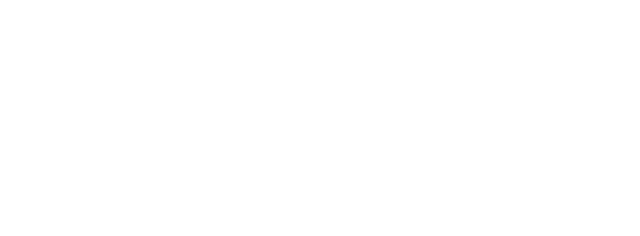
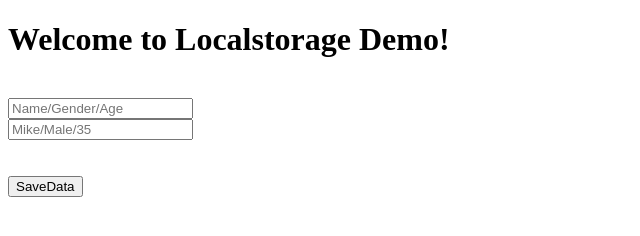
Before and after one commit to Levic559/dev_final_project, a plain HTML site: page storage.html in a window 1280 px wide. Shown: the whole page, without its empty margins (0-640 px from the left). Drawn offline with Linux system fonts and the light colour scheme.

Commit message:
localstorage

```diff
--- a/storage.html
+++ b/storage.html
@@ -1,12 +1,103 @@
 <!DOCTYPE html>
 <html lang="en">
-<head>
-  <meta charset="UTF-8">
-  <meta http-equiv="X-UA-Compatible" content="IE=edge">
-  <meta name="viewport" content="width=device-width, initial-scale=1.0">
-  <title>Document</title>
-</head>
-<body>
+  <head>
+    <meta charset="UTF-8" />
+    <meta http-equiv="X-UA-Compatible" content="IE=edge" />
+    <meta name="viewport" content="width=device-width, initial-scale=1.0" />
+    <title>Localstorage Demo</title>
+  </head>
+  <script src="jquery-3.6.0.min.js"></script>
+  <script>
+    $(function () {
+      var myH1 = document.createElement("h1");
+      var mywelcometext = document.createTextNode(
+        "Welcome to Localstorage Demo!"
+      );
+      myH1.appendChild(mywelcometext);
+      document.body.appendChild(myH1);
+      document.body.appendChild(document.createElement("br"));
 
-</body>
+      let myTextbox = document.createElement("input");
+      myTextbox.type = "text";
+      myTextbox.placeholder ="Name/Gender/Age"
+      myTextbox.id = "inpkey";
+      document.body.appendChild(myTextbox);
+      document.body.appendChild(document.createElement("br"));
+
+      let myTextbox2 = document.createElement("input");
+      myTextbox2.type = "text";
+      myTextbox2.placeholder ="Mike/Male/35"
+      myTextbox2.id = "inpvalue";
+      document.body.appendChild(myTextbox2);
+      document.body.appendChild(document.createElement("br"));
+
+
+
+
+
+      document.body.appendChild(document.createElement("br"));
+      document.body.appendChild(document.createElement("br"));
+      let myButton = document.createElement("input");
+      myButton.type = "button";
+      myButton.id = "SaveData";
+      myButton.value = "SaveData";
+      document.body.appendChild(myButton);
+      document.body.appendChild(document.createElement("br"));
+      document.body.appendChild(document.createElement("br"));
+
+      let myTextbox3 = document.createElement("div");
+
+      myTextbox3.id = "myStorage";
+      myTextbox3.style.width=300;
+      myTextbox3.style.height=300;
+      myTextbox3.style.backgroundColor="pink";
+      document.body.appendChild(myTextbox3);
+
+
+
+     const inpkey =document.getElementById("inpkey")
+     const inpvalue =document.getElementById("inpvalue")
+     const SaveData =document.getElementById("SaveData")
+     const myStorage =document.getElementById("myStorage")
+
+
+
+      SaveData.onclick = function(){
+
+        const key = inpkey.value;
+        const  value = inpvalue.value;
+
+
+        // console.log(title)
+        // console.log(data)
+
+
+        if (key && value ){
+          localStorage.setItem(key, value);
+          location.reload()
+        }
+
+
+
+      }
+      for (let i=0; i < localStorage.length; i++){
+        const key = localStorage.key(i);
+        const value =localStorage.getItem(key);
+
+        myStorage.innerHTML +=`${key}:${value} <br/>`;
+
+      };
+
+    });
+  </script>
+  <body>
+
+
+    <!-- <filedset>
+      <div id="mystorage2"></div>
+
+    </filedset> -->
+
+
+  </body>
 </html>
```
Also changed, not shown: index.html (+22 -2 lines).
